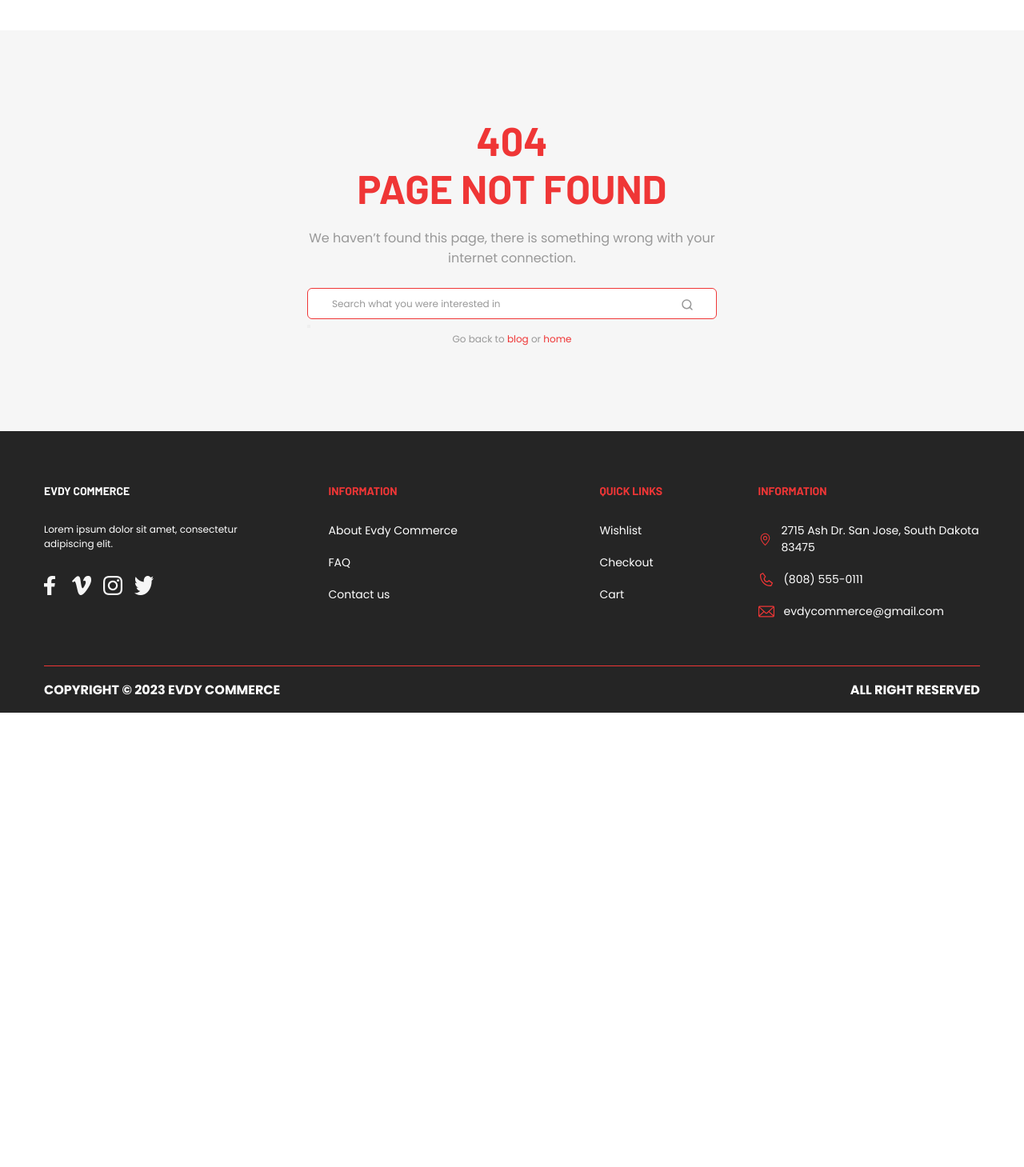
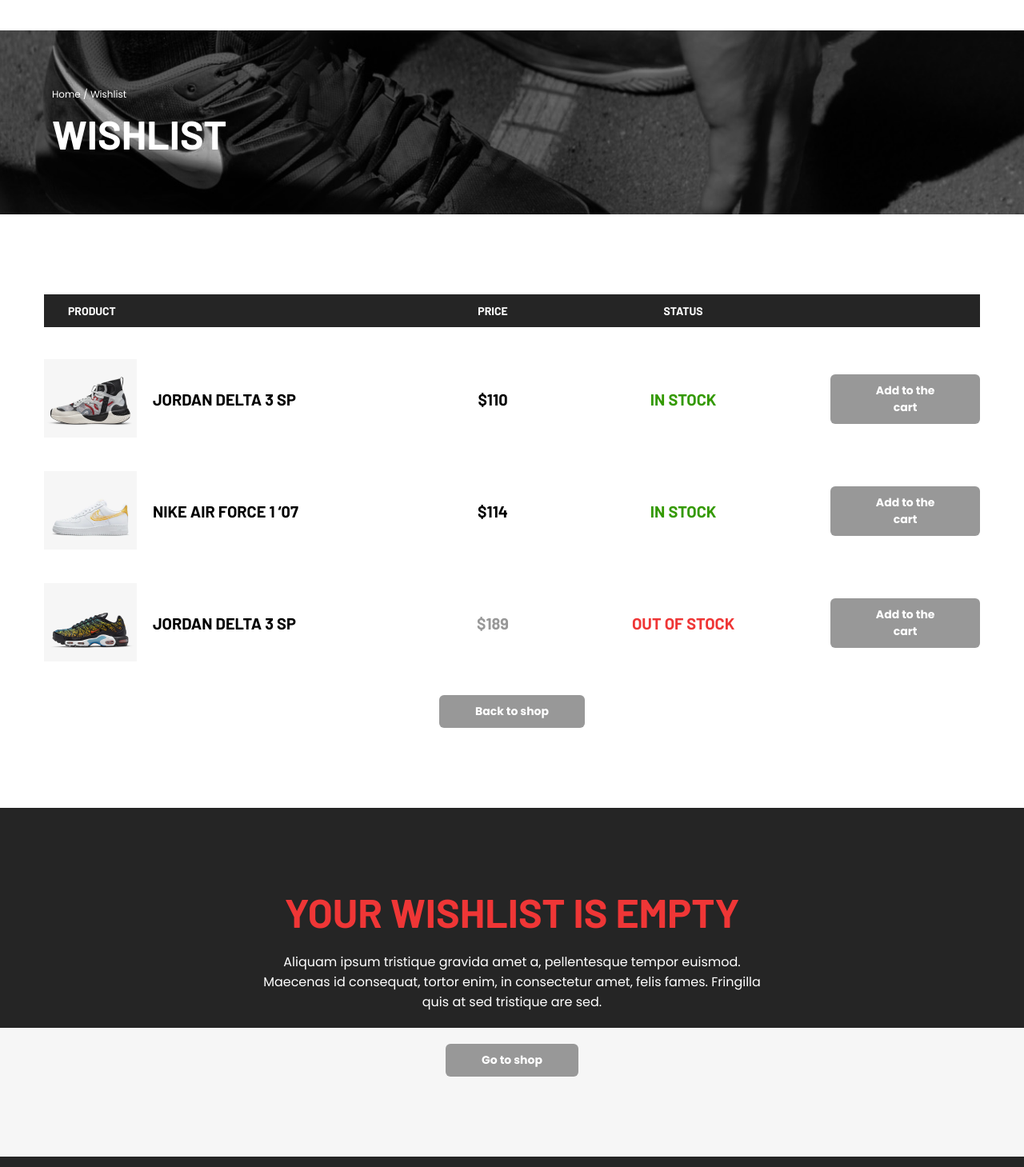
Before and after one commit to DmitryDoroshko/demetra-evdy-commerce, a Next.js app in the folder client/: page /wishlist in a window 1280 px wide. Before the commit this address had no page. Shown: the part 71-1530 px from the top of the page at 80% size. Before the commit the page ends 962 px from the top, so only its background shows below. Built offline with nearby package versions, Linux system fonts and the light colour scheme.

Commit message:
Add Wishlist Page.

```diff
--- /dev/null
+++ b/client/pages/wishlist/index.tsx
@@ -0,0 +1,105 @@
+import { MainSecondary } from "@/components/shared/MainSecondary/MainSecondary";
+
+export default function Wishlist() {
+  return (
+    <>
+      <MainSecondary
+        image={"/assets/img/main-secondary/wishlist.png"}
+        imageAlternativeText={"Wishlist page picture"}
+        subtitle={"Home / Wishlist"}
+        title={"Wishlist"} />
+
+      <main className="wishlist-full">
+        <div className="container">
+          <div className="wishlist-full__inner">
+            <table className="wishlist-full__table">
+              <tr className="wishlist-full__head">
+                <th>product</th>
+                <th>price</th>
+                <th>status</th>
+                <th></th>
+              </tr>
+              <tr className="wishlist-full__item">
+                <td>
+                  <div className="wishlist-full__picture">
+                    <img src="/assets/img/wishlist/1.png" alt="1" className="wishlist-full__img" />
+                  </div>
+                  <span className="wishlist-full__shoe-name">Jordan Delta 3 SP</span>
+                </td>
+                <td>
+                  <span className="wishlist-full__price">$110</span>
+                </td>
+                <td>
+                  <span className="wishlist-full__status wishlist-full__status--in-stock">in stock</span>
+                </td>
+                <td>
+                  <button className="btn btn--grey wishlist-full__btn">Add to the cart</button>
+                </td>
+              </tr>
+              <tr className="wishlist-full__item">
+                <td>
+                  <div className="wishlist-full__picture">
+                    <img src="/assets/img/wishlist/2.png" alt="2" className="wishlist-full__img" />
+                  </div>
+                  <span className="wishlist-full__shoe-name">nike air force 1 ‘07</span>
+                </td>
+                <td>
+                  <span className="wishlist-full__price">$114</span>
+                </td>
+                <td>
+                  <span className="wishlist-full__status wishlist-full__status--in-stock">in stock</span>
+                </td>
+                <td>
+                  <button className="btn btn--grey wishlist-full__btn">Add to the cart</button>
+                </td>
+              </tr>
+              <tr className="wishlist-full__item">
+                <td>
+                  <div className="wishlist-full__picture">
+                    <img src="/assets/img/wishlist/3.png" alt="3" className="wishlist-full__img" />
+                  </div>
+                  <span className="wishlist-full__shoe-name">Jordan Delta 3 SP</span>
+                </td>
+                <td>
+                  <span className="wishlist-full__price wishlist-full__price--out-ouf-stock">$189</span>
+                </td>
+                <td>
+                  <span className="wishlist-full__status wishlist-full__status--out-of-stock">out of stock</span>
+                </td>
+                <td>
+                  <button className="btn btn--grey wishlist-full__btn">Add to the cart</button>
+                </td>
+              </tr>
+            </table>
+
+            <div className="wishlist-full__actions">
+              <button className="btn btn--grey wishlist-full__back-to-shop-btn">Back to shop</button>
+            </div>
+
+          </div>
+        </div>
+      </main>
+
+      <main className="wishlist-empty">
+        <div className="wishlist-empty__main">
+          <div className="container">
+            <div className="wishlist-empty__main-inner">
+              <h1 className="wishlist-empty__heading">Your Wishlist is empty</h1>
+              <p className="wishlist-empty__text">Aliquam ipsum tristique gravida amet a, pellentesque tempor euismod.
+                Maecenas id
+                consequat, tortor enim, in consectetur amet, felis fames. Fringilla quis at sed tristique are sed.</p>
+            </div>
+          </div>
+        </div>
+        <div className="wishlist-empty__actions">
+          <div className="container">
+            <div className="wishlist-empty__actions-inner">
+              <button className="btn btn&#45;&#45;grey wishlist-empty__go-to-shop-btn">Go to shop</button>
+            </div>
+          </div>
+        </div>
+      </main>
+
+    </>
+  );
+}
--- a/client/styles/pages/_wishlist.scss
+++ b/client/styles/pages/_wishlist.scss
@@ -8,7 +8,10 @@
     display: flex;
     flex-direction: column;
     align-items: center;
-    overflow-x: scroll;
+
+    @media only screen and (max-width: $breakpoint-medium) {
+      overflow-x: scroll;
+    }
   }
 
   &__table {
```
